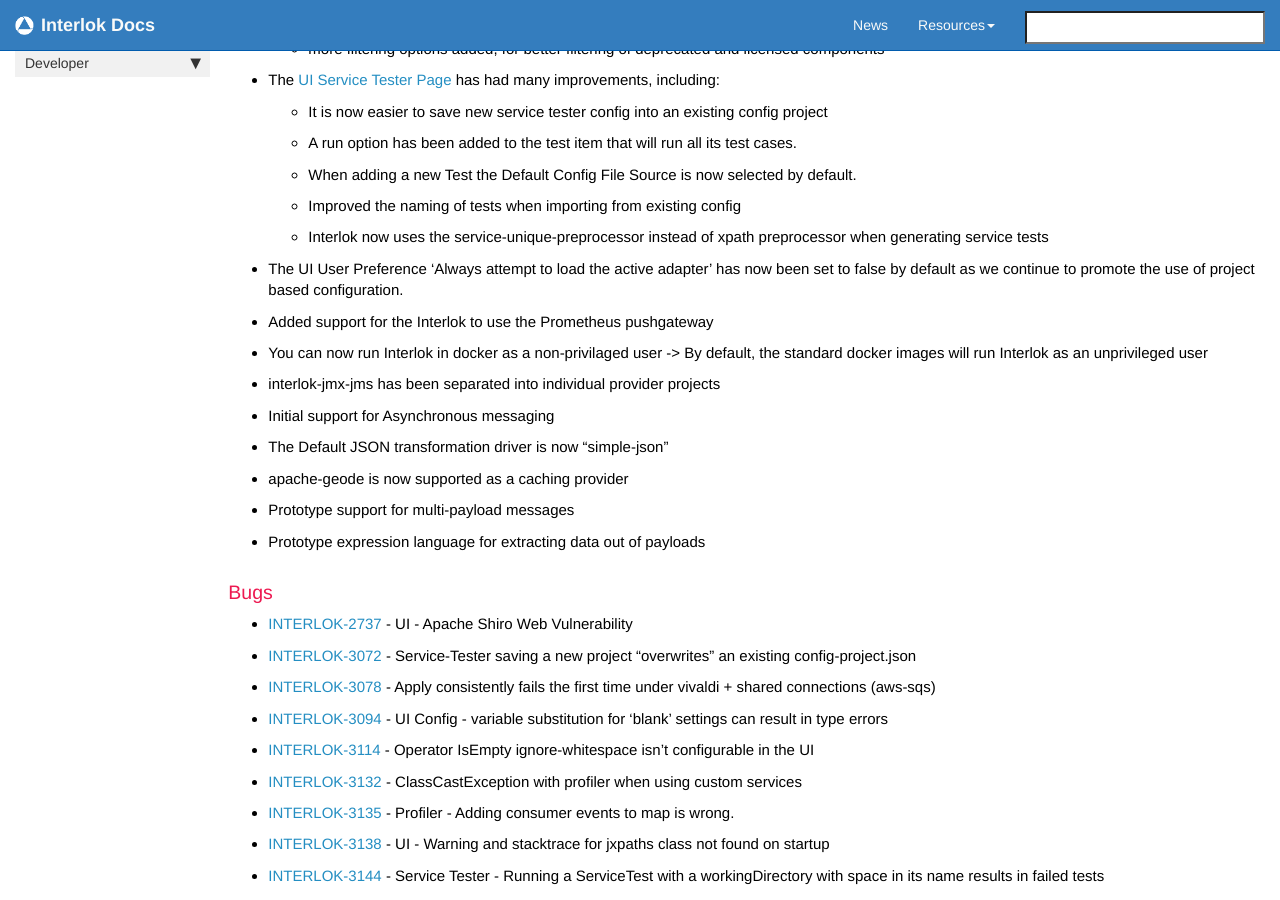
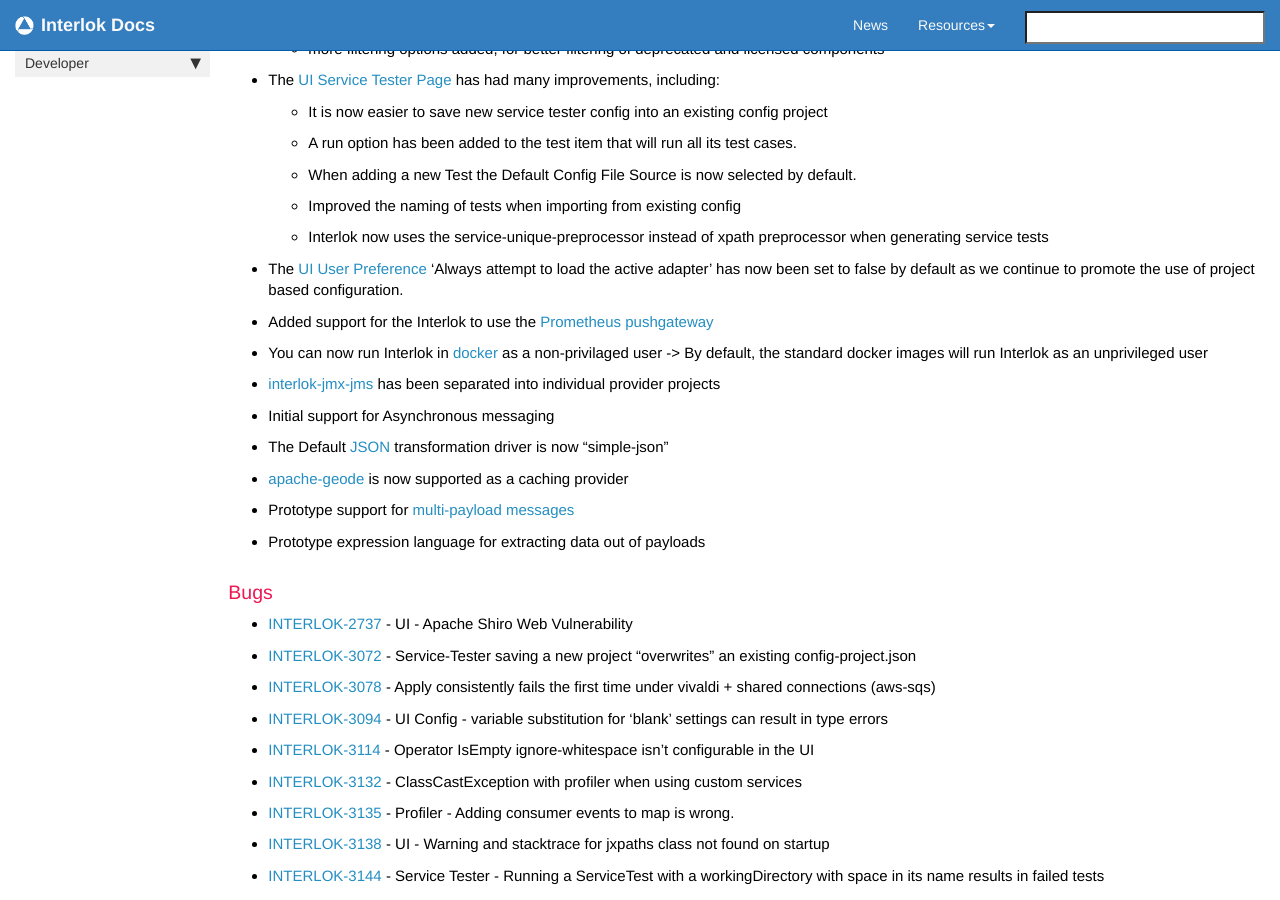
Before and after one commit to adaptris/interlok-docs-legacy, a Jekyll site: the page built from pages/adapter/changelog.md, in a window 1280 px wide and 900 px high, scrolled down 475 px. Built offline with Jekyll 4.4.1, drawn with Linux system fonts in a browser that asks for light colours; nearby versions of some CDN libraries; comment, search, counter and statistics services are not loaded; some of the changed lines change nothing that is shown.

Commit message:
updated change log with key highlights (now with links)

```diff
--- a/_includes/custom/release3100.html
+++ b/_includes/custom/release3100.html
@@ -16,14 +16,14 @@
     - When adding a new Test the Default Config File Source is now selected by default.
     - Improved the naming of tests when importing from existing config
     - Interlok now uses the service-unique-preprocessor instead of xpath preprocessor when generating service tests
-- The UI User Preference 'Always attempt to load the active adapter' has now been set to false by default as we continue to promote the use of project based configuration.
-- Added support for the Interlok to use the Prometheus pushgateway
-- You can now run Interlok in docker as a non-privilaged user -> By default, the standard docker images will run Interlok as an unprivileged user
-- interlok-jmx-jms has been separated into individual provider projects
+- The [UI User Preference](ui-user-preferences.html) 'Always attempt to load the active adapter' has now been set to false by default as we continue to promote the use of project based configuration.
+- Added support for the Interlok to use the [Prometheus pushgateway](https://github.com/adaptris/interlok-profiler-prometheus)
+- You can now run Interlok in [docker](https://hub.docker.com/r/adaptris/interlok/tags) as a non-privilaged user -> By default, the standard docker images will run Interlok as an unprivileged user
+- [interlok-jmx-jms](https://github.com/adaptris/interlok-jmx-jms) has been separated into individual provider projects
 - Initial support for Asynchronous messaging
-- The Default JSON transformation driver is now "simple-json"
-- apache-geode is now supported as a caching provider
-- Prototype support for multi-payload messages
+- The Default [JSON](https://github.com/adaptris/interlok-json) transformation driver is now "simple-json"
+- [apache-geode](https://github.com/adaptris/interlok-cache/tree/develop/interlok-apache-geode) is now supported as a caching provider
+- Prototype support for [multi-payload messages](https://interlok.adaptris.net/interlok-docs/advanced-multi-payload-messages.html)
 - Prototype expression language for extracting data out of payloads
 
 
```
